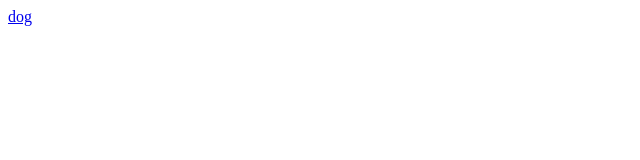
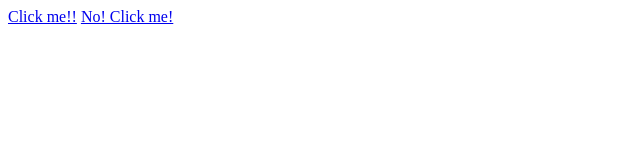
Before and after one commit to KatexxSpots/KatexxSpots.github.io, a plain HTML site: page index.html in a window 1280 px wide. Shown: the whole page, without its empty margins (0-640 px from the left). Drawn offline with Linux system fonts and the light colour scheme.

Commit message:
Add files via upload

```diff
--- a/index.html
+++ b/index.html
@@ -3,6 +3,7 @@
 
 </head>
 <body>
-	<a href="Game Design/Pong/pong.html">dog</a>
+	<a href="Game Design/Pong/pong.html">Click me!!</a>
+<a href="Website/webpage2 for shell.html">No! Click me!</a>
 </body>
 </html>
```
